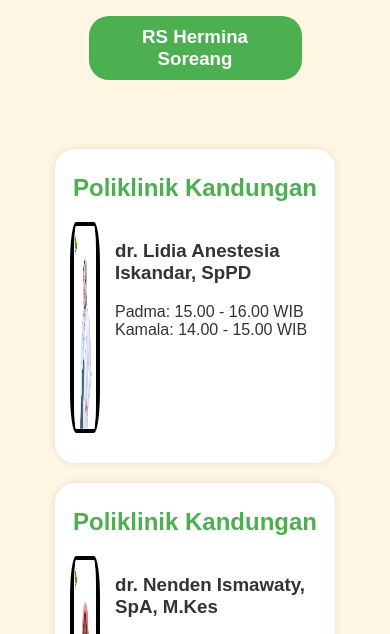
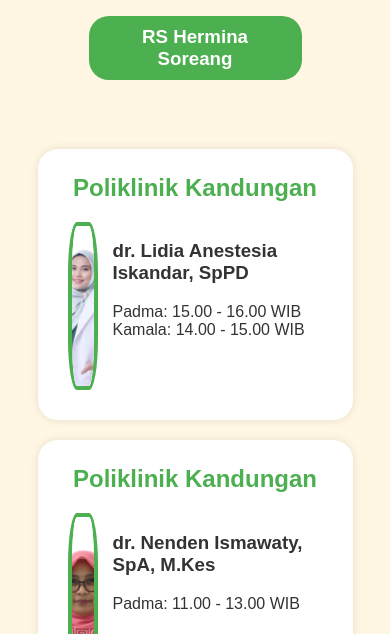
Before and after one commit to Finzhark/website-jadwal-praktek-poli-minggu-rshs, a plain HTML site: page index.html in a window 390 px wide. Shown: the part 194-828 px from the top of the page. Drawn offline with Linux system fonts and the light colour scheme.

Commit message:
change img size

```diff
--- a/style.css
+++ b/style.css
@@ -67,7 +67,7 @@
   border-radius: 20px;
   box-shadow: 0 0 10px rgba(0, 0, 0, 0.1);
   margin: 0 10px 20px 10px;
-  width: 50vw;
+  width: 80vw;
 }
 
 .poly-schedule h2 {
@@ -84,10 +84,11 @@
 
 .doctor img {
   /* width: 80px; */
-  height: 25vh;
-  border-radius: 20%;
-  margin-right: 15px;
-  border: 4px solid black;
+  height: 20vh;
+  border-radius: 30%;
+  margin: 0 15px;
+  border: 4px solid #4CAF50;
+  object-fit: cover;
 }
 
 .info h3 {
@@ -110,6 +111,20 @@
   bottom: 0;
 }
 
+@media screen and (max-width: 768px) {
+  header {
+    justify-content: space-evenly;
+  }
+
+  .logo-left, .logo-right {
+    width: 15vw;
+  }
+
+  .poly-schedule {
+    width: 90%;
+  }
+}
+
 @media screen and (max-width: 480px) {
   header {
     justify-content: space-between;
@@ -120,24 +135,10 @@
   }
 
   .poly-schedule {
-    width: 83%;
+    width: 90%;
   }
 
   .doctor img {
     width: 30px;
   }
 }
-
-@media screen and (max-width: 768px) {
-  header {
-    justify-content: space-evenly;
-  }
-
-  .logo-left, .logo-right {
-    width: 15vw;
-  }
-
-  .poly-schedule {
-    width: 80%;
-  }
-}
```
